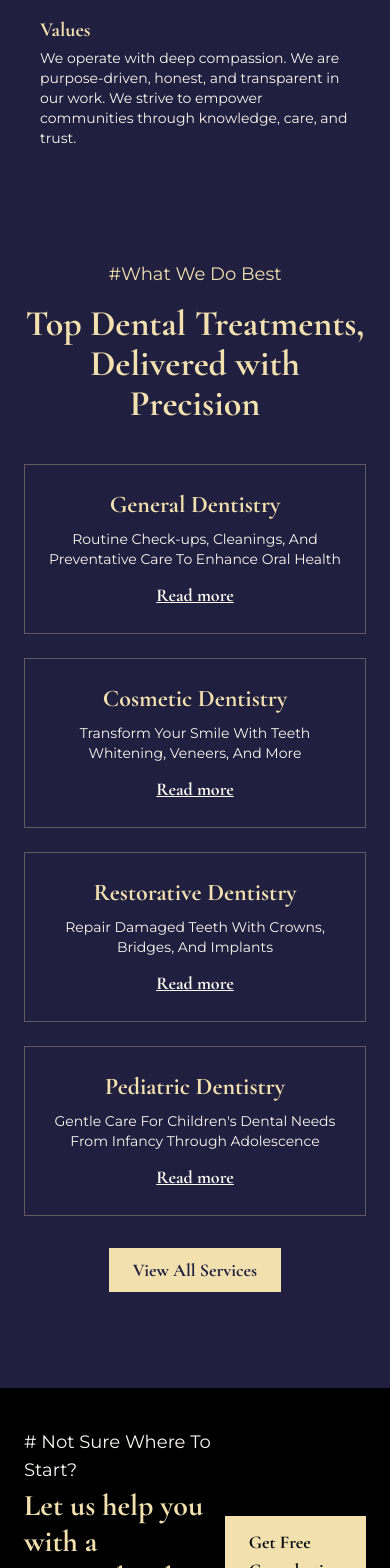
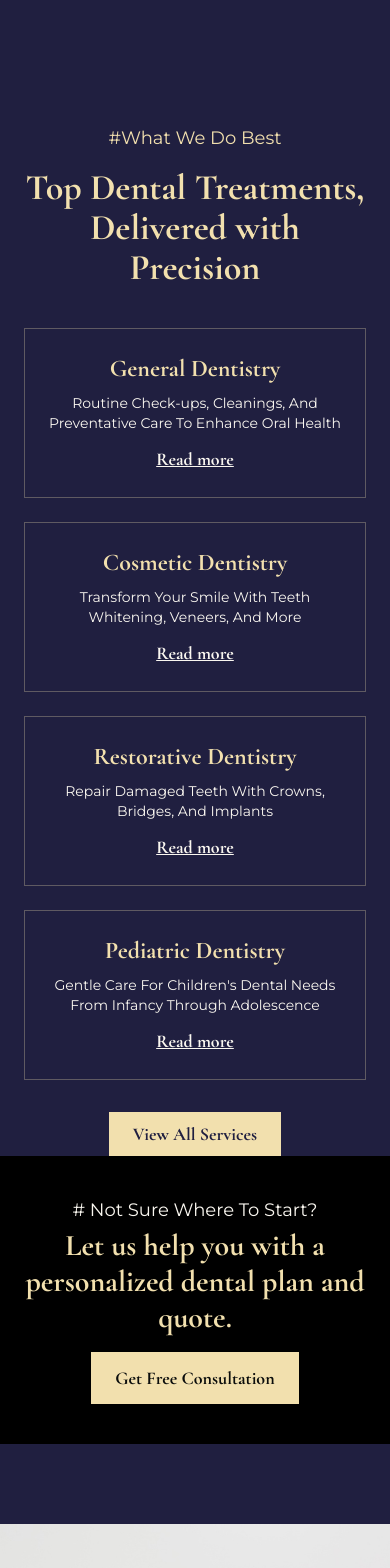
Before and after one commit to moh92ahm/primedent-next, a Next.js app: page /about-us in a window 390 px wide. Shown: the part 2760-4328 px from the top of the page. Built offline with nearby package versions, Linux system fonts and the light colour scheme.

Commit message:
some mobile optimizitions

```diff
--- a/src/app/about-us/page.tsx
+++ b/src/app/about-us/page.tsx
@@ -37,8 +37,8 @@ export default function AboutUsPage() {
       </div>
 
       {/* Our Vision & Values Section */}
-      <div className="max-w-screen-xl mx-auto px-6 md:flex md:items-center md:gap-10 mb-24">
-        <div className="md:w-1/2 w-full mb-10 md:mb-0">
+      <div className="max-w-screen-xl mx-auto px-6 flex flex-col-reverse md:flex-row md:items-center md:gap-10 md:mb-24">
+        <div className="md:w-1/2 w-full md:mb-0">
           <Image src="/about-us-our-mission-and-values.jpg" alt="" width={400} height={400} className=" w-full object-contain h-[800px]" priority />
         </div>
         <div className="md:w-1/2 w-full">
@@ -87,12 +87,12 @@ export default function AboutUsPage() {
       />
 
       {/* Call to Action Section */}
-      <div className= "flex justify-between max-w-screen-xl mx-auto bg-black text-left py-10 px-6 md:px-20">
-        <div className=" items-start">
+      <div className= "flex flex-col md:flex-row max-w-screen-xl justify-between text-center mx-auto bg-black md:text-left py-10 px-6 md:px-20">
+        <div className="flex flex-col justify-center">
           <p className=" text-lg text-brand-white mb-1"># Not Sure Where To Start?</p>
           <h2 className="max-w-xl text-3xl font-bold text-brand-primary font-heading mb-4">Let us help you with a personalized dental plan and quote.</h2>
         </div>
-        <div className="flex items-center">
+        <div className="flex items-center justify-center">
           <Link className="inline-block bg-brand-primary text-brand-dark py-3 px-6 font-bold font-heading text-lg " href="/contact-us">
             Get Free Consultation
           </Link>
@@ -120,7 +120,7 @@ export default function AboutUsPage() {
 
       {/* Why Choose Us Section */}
       <div className="flex flex-wrap max-w-screen-xl mx-auto px-6 md:flex md:items-start md:gap-10 my-32">
-        <div className='flex justify-between items-center gap-20 md:flex-row w-full mb-20'>
+        <div className='flex flex-col-reverse md:flex-row justify-between items-center gap-20 w-full mb-20'>
           <div className="md:w-1/2 w-full mb-10 md:mb-0">
             <Image src="/about-us-why-choose-us.jpg" alt="Why Choose Us" width={400} height={300} className="w-full h-[400px] object-cover" priority />
           </div>
@@ -133,7 +133,7 @@ export default function AboutUsPage() {
           </div>
         </div>
 
-        <div className="flex justify-between gap-20 items-center w-full md:mt-0">
+        <div className="flex flex-col md:flex-row justify-between gap-20 items-center w-full md:mt-0">
           <ul className="text-brand-white text-md list-disc pl-5 space-y-4">
             <li><strong>International Patient Focus</strong> – Bilingual speaking staff, tailored care, and discounted pricing.</li>
             <li><strong>Cutting-edge Technology</strong> – Digital dentistry, 3D imaging, and pain-free procedures.</li>
@@ -142,7 +142,7 @@ export default function AboutUsPage() {
             <li><strong>Creative, Stress-Free Clinic Design</strong> – A welcoming, modern space in the heart of Izmir.</li>
           </ul>
 
-            <div className="md:w-1/2 w-full mb-10 md:mb-0 justify-start flex flex-wrap">
+            <div className="md:w-1/2 w-full mb-10 md:mb-0 justify-center md:justify-start flex flex-wrap">
               <Image src="/Google-reviews.png" alt="Google Reviews" width={400} height={200} className="w-[400px] h-[200px] object-contain" priority />
               <Image src="/trustpilot-reviews-dark.png" alt="Trustpilot Reviews" width={400} height={200} className="w-[400px] h-[200px] object-contain" priority />
             </div>
--- a/src/app/page.tsx
+++ b/src/app/page.tsx
@@ -27,9 +27,9 @@ export default function Page() {
           <section className="flex-1 basis-2/4 flex flex-col justify-center">
             <div className="flex flex-col md:flex-row max-w-screen-xl mx-auto w-full h-full gap-8 items-center">
               {/* Left: RichText & CTA */}
-              <div className="flex-1 text-center md:text-left md:max-w-md z-10 flex flex-col justify-center items-center md:items-start">
-                  <h1 className="text-6xl font-bold font-heading text-brand-primary mb-4">
-                    Perfect Smiles Prime Dent Clinics.
+              <div className="flex-1 text-center md:text-left md:max-w-md mx-auto px-6 z-10 flex flex-col justify-center items-center md:items-start">
+                  <h1 className="text-5xl md:text-6xl mt-10 md:mt-0 font-bold font-heading text-brand-primary mb-4">
+                    Perfect Smiles Prime Dent Clinics
                   </h1>
                   <p className="text-lg text-brand-white mb-4">
                     With a focus on holistic well-being, we aim to provide personalized care that improves your smile.
@@ -95,7 +95,7 @@ export default function Page() {
 
           {/* Image*/}
           <div className="relative w-full md:w-1/2 flex justify-center">
-            <div className="w-[70%] mb-10 md:mb-0">
+            <div className="md:w-1/2 w-full mb-10 md:mb-0">
               <Image src="/about-us-our-mission-and-values.jpg" alt="" width={400} height={400} className=" w-full object-contain md:h-[800px]" priority />
             </div>
           </div>
--- a/src/components/ServicesSection/index.tsx
+++ b/src/components/ServicesSection/index.tsx
@@ -20,7 +20,7 @@ const ServicesSection: React.FC<ServicesSectionProps> = ({
   services,
   viewAllLink,
 }) => (
-  <div className="max-w-screen-xl mx-auto px-6 text-center my-24">
+  <div className="max-w-screen-xl mx-auto px-6 text-center md:my-20">
     <p className="text-lg text-brand-primary mb-4">{subheading}</p>
     <h2 className="text-4xl font-heading text-brand-primary font-bold mb-10">{heading}</h2>
 
```
Also changed, not shown: src/app/privacy-policy/index.tsx (added).
